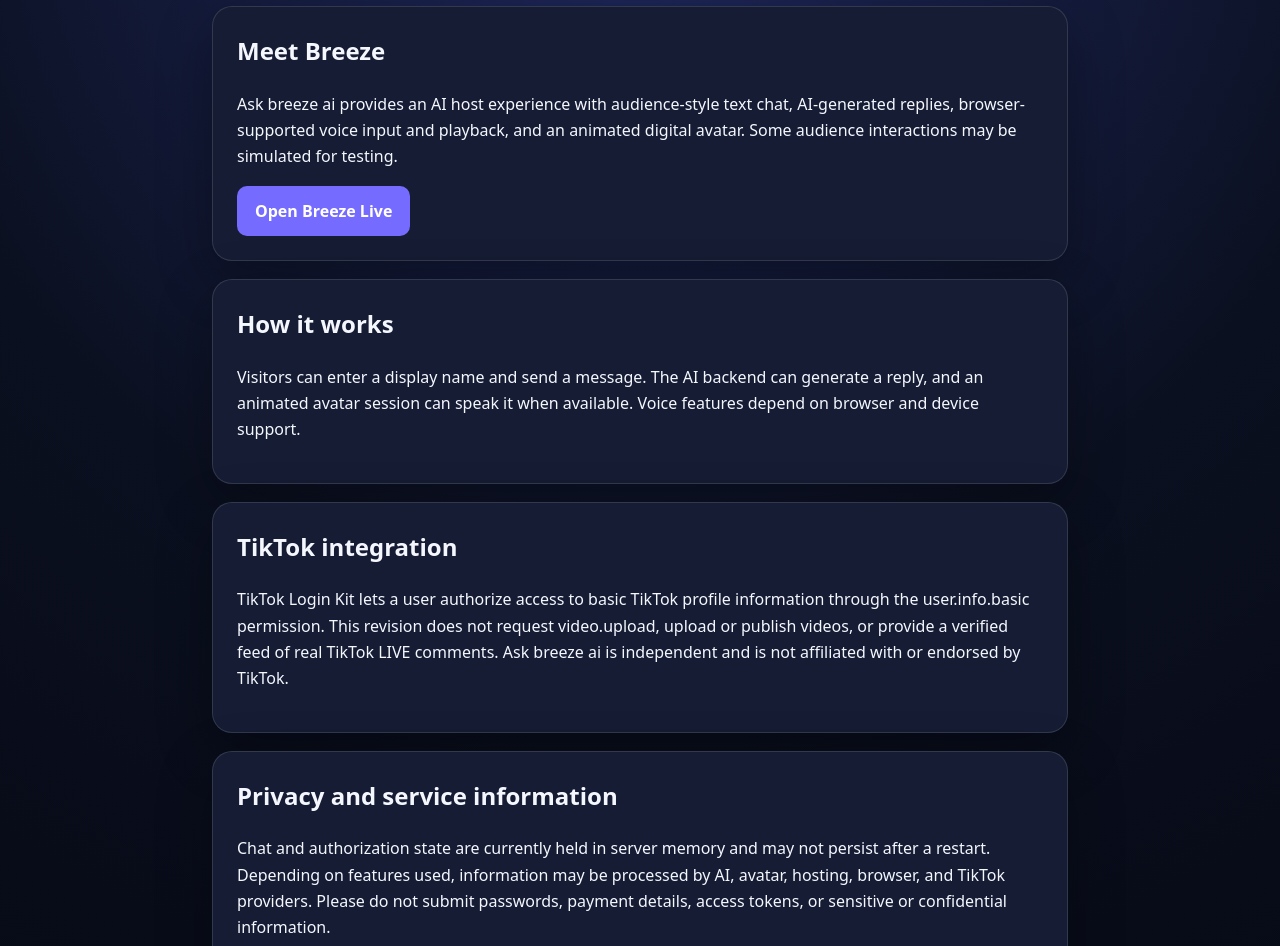
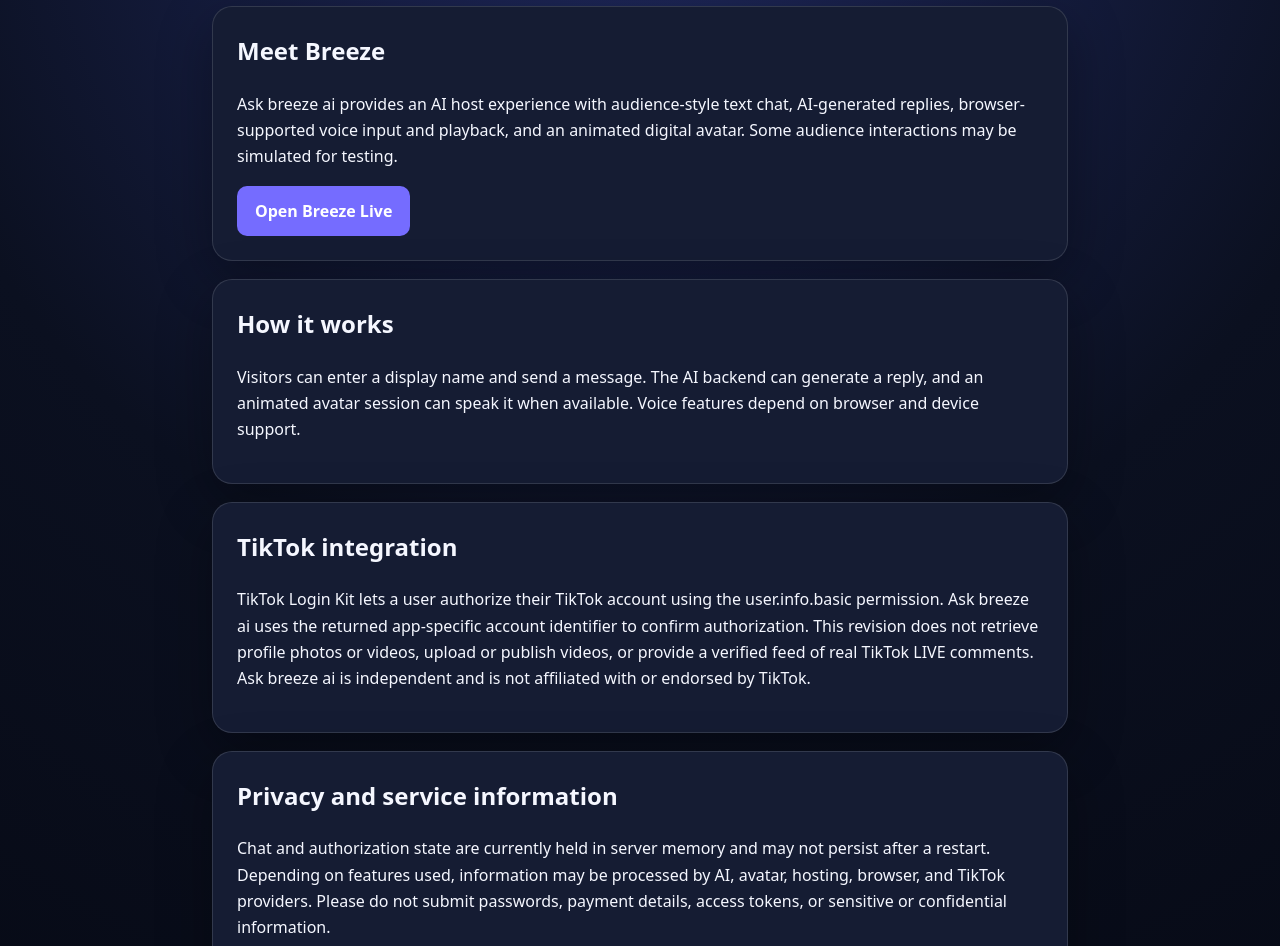
Before and after one commit to ananamousklown777-eng/Ai-agent-hub, a website: page breeze-live/public.html in a window 1280 px wide. Shown: the part 154-1100 px from the top of the page. Drawn offline with Linux system fonts and the light colour scheme.

Commit message:
Align Breeze website with the Login Kit account-authorization flow

```diff
--- a/breeze-live/public.html
+++ b/breeze-live/public.html
@@ -42,7 +42,7 @@ footer a{margin-right:12px}
 </section>
 <section class="card">
 <h2>TikTok integration</h2>
-<p>TikTok Login Kit lets a user authorize access to basic TikTok profile information through the user.info.basic permission. This revision does not request video.upload, upload or publish videos, or provide a verified feed of real TikTok LIVE comments. Ask breeze ai is independent and is not affiliated with or endorsed by TikTok.</p>
+<p>TikTok Login Kit lets a user authorize their TikTok account using the user.info.basic permission. Ask breeze ai uses the returned app-specific account identifier to confirm authorization. This revision does not retrieve profile photos or videos, upload or publish videos, or provide a verified feed of real TikTok LIVE comments. Ask breeze ai is independent and is not affiliated with or endorsed by TikTok.</p>
 </section>
 <section class="card">
 <h2>Privacy and service information</h2>
```
